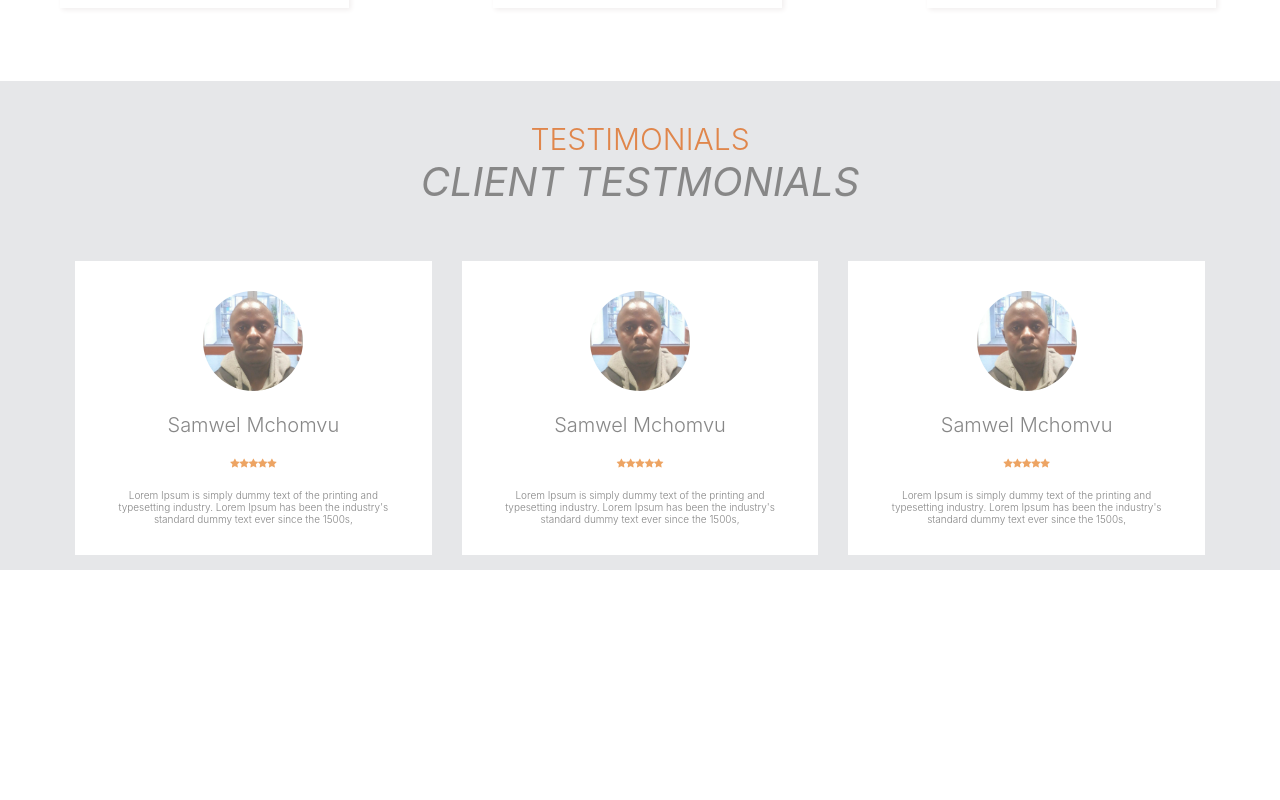
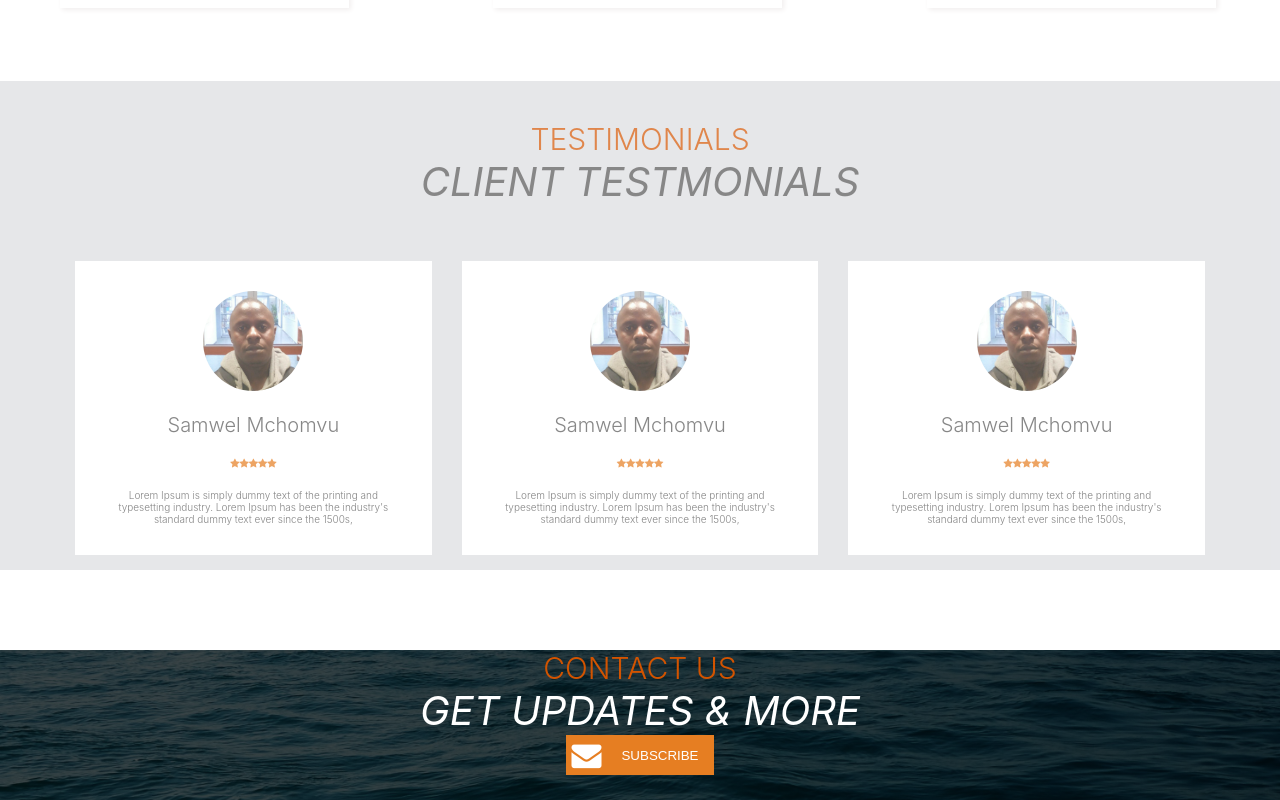
Before and after one commit to mchomvus4/travellers, a React (Create React App) app: page / in a window 1280 px wide. Shown: the part 2519-3319 px from the top of the page. Before the commit the page ends 3089 px from the top, so only its background shows below. Built offline with nearby package versions, Linux system fonts and the light colour scheme.

Commit message:
new updates

```diff
--- a/src/App.js
+++ b/src/App.js
@@ -5,6 +5,7 @@ import Dest from './Components/Destination/Dest';
 import Team from './Components/Team/Team';
 import Activity from './Components/Activities/Activity';
 import Testimonial from './Components/Testimonial/Testimonial';
+import Contact from './Components/Contacts/Contact';
 
 function App() {
   return (
@@ -13,7 +14,8 @@ function App() {
       <Dest />
       <Team />
       <Activity />
-      <Testimonial/>
+      <Testimonial />
+      <Contact/>
     </div>
   );
 }
--- a/src/Components/Activities/Activity.css
+++ b/src/Components/Activities/Activity.css
@@ -35,7 +35,7 @@
 
 }
 
-button{
+.btn{
     margin-top: 1rem;
     background-color: #d35400;
     border: none;
@@ -46,7 +46,7 @@ button{
     font-size: 1.5rem;
 
 }
-button:hover{
+.btn:hover{
     background-color: #27ae60;
     transition: background-color 1s;
     cursor: pointer;
@@ -82,7 +82,7 @@ button:hover{
     .location{
       margin-right: 8rem;
     }
-    button{
+    .btn{
        margin-left: 22rem;
         font-size: 1.4rem;
     }
@@ -93,7 +93,7 @@ button:hover{
 @media only screen and (max-width:768px){
     .location{margin-right: 4rem;}
     .para2{text-align: left;}
-    button{
+    .btn{
             margin-left: 11rem;
     }
 
@@ -112,7 +112,7 @@ button:hover{
             font-size: 1.8rem;
             line-height: 2.5rem;
         }
-        button{margin-left: 16rem;}
+        .btn{margin-left: 16rem;}
 
 
     }
@@ -134,7 +134,7 @@ button:hover{
         }
 
 
-    button{
+    .btn{
         margin-left: 28rem;
     }
 
--- a/src/Components/Activities/Activity.jsx
+++ b/src/Components/Activities/Activity.jsx
@@ -20,7 +20,7 @@ function Activity() {
                         <div className="des">
                             <p className="para1"><b>There are many variations <br/>of passages of Lorem</b></p>
                             <p className="para2">Lorem Ipsum is simply dummy text of<br/> the printing and typesetting industry<br/> Lorem Ipsum standard</p>
-                           <span className="price">$250.00</span> <button>Book Now</button>
+                           <span className="price">$250.00</span> <button className="btn">Book Now</button>
                         </div>
                    </div>
                 </div>
@@ -36,7 +36,7 @@ function Activity() {
                         <div className="des">
                             <p className="para1"><b>There are many variations <br/>of passages of Lorem</b></p>
                             <p className="para2">Lorem Ipsum is simply dummy text of<br/> the printing and typesetting industry<br/> Lorem Ipsum standard</p>
-                           <span className="price">$250.00</span> <button>Book Now</button>
+                           <span className="price">$250.00</span> <button className="btn">Book Now</button>
                         </div>
                    </div>
                 </div>
@@ -52,7 +52,7 @@ function Activity() {
                         <div className="des">
                             <p className="para1"><b>There are many variations <br/>of passages of Lorem</b></p>
                             <p className="para2">Lorem Ipsum is simply dummy text of<br/> the printing and typesetting industry<br/> Lorem Ipsum standard</p>
-                           <span className="price">$250.00</span> <button>Book Now</button>
+                           <span className="price">$250.00</span> <button className="btn">Book Now</button>
                         </div>
                    </div>
                 </div>
--- /dev/null
+++ b/src/Components/Contacts/Contact.css
@@ -0,0 +1,54 @@
+.contact-section{
+    margin-top: 8rem;
+    background: linear-gradient(rgba(0,0,0,0.7),rgba(0,0,0,0.7)), url("../images/sea.jpg");
+    background-size: cover;
+    height: 15rem;
+
+}
+
+.contact{
+    font-size: 3rem;
+    text-transform: uppercase;
+    color: #d35400;
+}
+
+.update{
+    font-size: 4rem;
+    text-transform: uppercase;
+    font-weight: 400;
+    font-style: italic;
+    color: #fff;
+}
+
+.email-box{
+    color: #fff;
+    height: 4rem;
+    display: flex;
+    justify-content: center;
+}
+.email-box i{
+    background: #e67e22;
+    width: 4rem;
+    line-height: 4rem;
+
+}
+
+.tbox,.btnsub{
+    border: none;
+    outline: none;
+}
+.tbox{
+    width: 0rem;
+    transition: 0.6s;
+}
+.email-box:hover > .tbox,.tbox:focus{
+    width: 26rem;
+    padding: 0 1rem;
+}
+.btnsub{
+    background:#e67e22;
+    color: #fff;
+    padding: 0 1.5rem;
+    text-transform: uppercase;
+    cursor: pointer;
+}
--- /dev/null
+++ b/src/Components/Contacts/Contact.jsx
@@ -0,0 +1,24 @@
+import React from 'react';
+import './Contact.css';
+
+function Contact() {
+    return (
+        <section className="contact-section">
+             <p className="contact">contact us</p>
+            <p className="update">get updates & more</p>
+
+            <div className="container">
+                <form>
+                    <div className="email-box">
+
+                        <i class="fa fa-envelope fa-3x"></i>
+                        <input className="tbox" type="email" name="" placeholder="Enter your email" />
+                        <button className="btnsub" type="button" name="button">Subscribe</button>
+                    </div>
+                </form>
+            </div>
+        </section>
+    )
+}
+
+export default Contact
```
Also changed, not shown: src/Components/Navigation/Contact/Contact.css (deleted), src/Components/Navigation/Contact/Contact.jsx (deleted).
